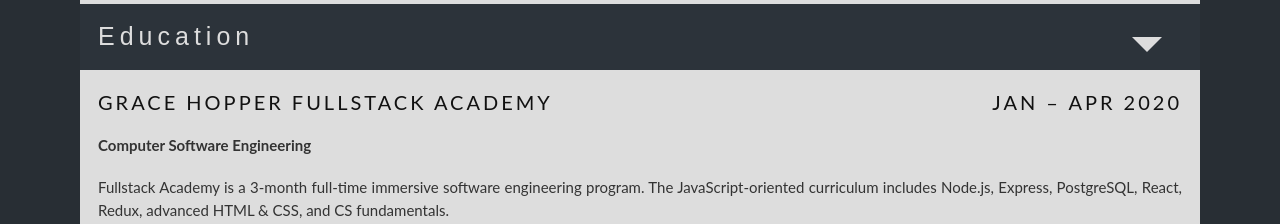
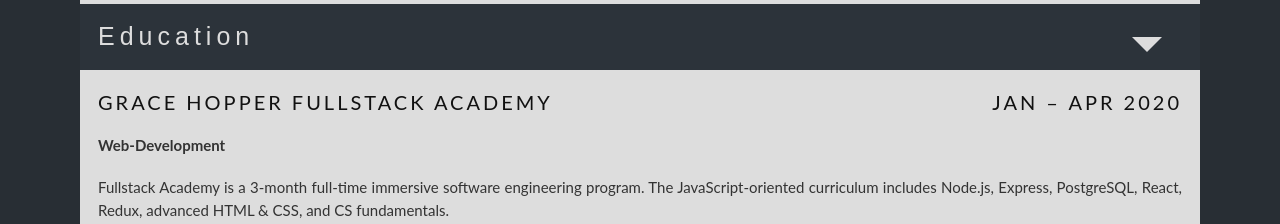
Before and after one commit to renatabubic/portfolio, a plain HTML site: page index.html in a window 1280 px wide. Shown: the part 5500-5724 px from the top of the page. Drawn offline with Linux system fonts and the light colour scheme.

Commit message:
spelling

```diff
--- a/index.html
+++ b/index.html
@@ -350,7 +350,7 @@
       <h3>
         Grace Hopper Fullstack Academy<span class="date">Jan – Apr 2020</span>
       </h3>
-      <h4>Computer Software Engineering</h4>
+      <h4>Web-Development</h4>
       <p>
         Fullstack Academy is a 3-month full-time immersive software
         engineering program. The JavaScript-oriented curriculum includes
```
